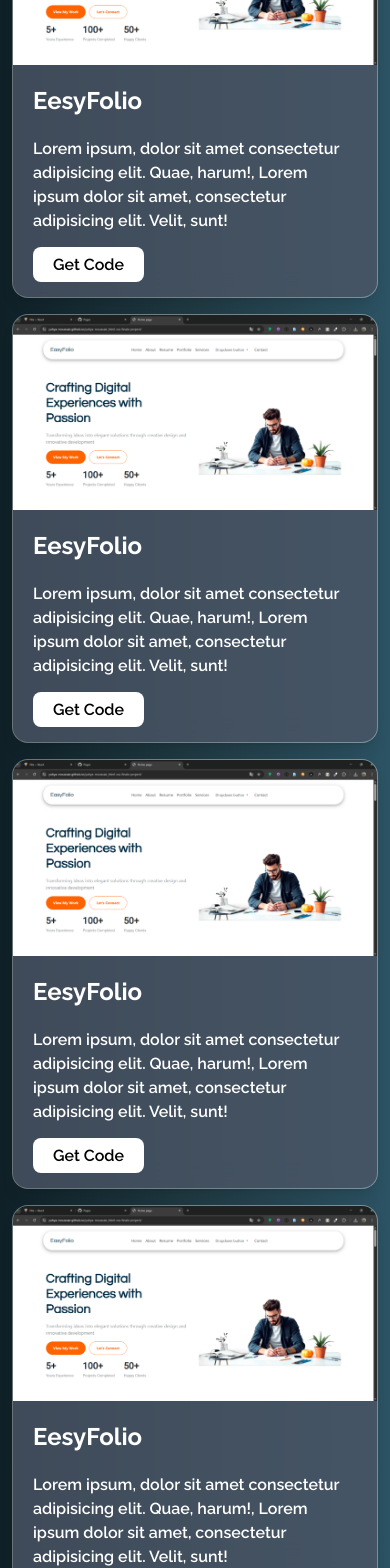
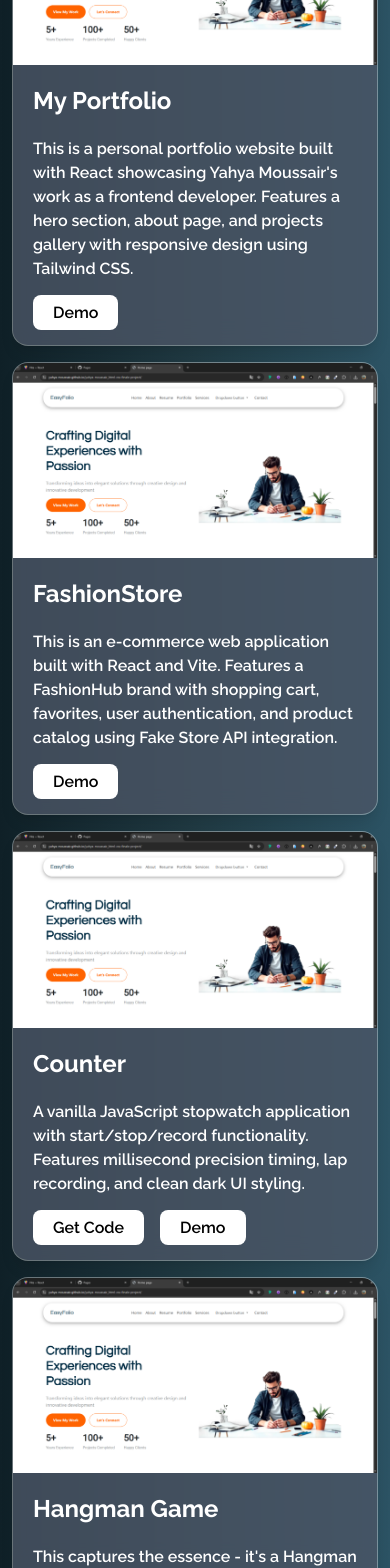
Before and after one commit to yahya-moussair/portfolio, a React (Vite) app: page / in a window 390 px wide. Shown: the part 2091-3659 px from the top of the page. Built offline with nearby package versions, Linux system fonts and the light colour scheme; no server answers; a web font is replaced by a local one.

Commit message:
complete projects section , version desktop and mobile

```diff
--- a/src/components/home/project.jsx
+++ b/src/components/home/project.jsx
@@ -1,164 +1,52 @@
 import React from "react";
 import images from "../../constants/images";
+import { useAppContext } from "../../context";
 
 const Project = () => {
+  const { project } = useAppContext();
   return (
     <>
       <div className='flex flex-col gap-y-15 py-9 lg:px-10 px-3 text-center lg:py-10 z-10 w-full"'>
         <h1 className="text-[3rem] font-bold">Projects</h1>
         <div className="grid lg:grid-cols-3 md:grid-cols-2 grid-cols-1 gap-x-4 gap-y-4 place-items-center">
-          <div className="group overflow-hidden relative cursor-pointer gap-y-5 w-fit h-fit  bg-white/30 backdrop-blur-md border rounded-2xl border-white/10 shadow-lg">
-            <img src={images.easy} alt="" className="lg:rounded-xl rounded-t-xl" />
+          {project?.map((e, index) => (
             <div
-              className="lg:group-hover:bottom-0 flex flex-col lg:gap-y-10 gap-y-5 px-5 py-5 items-start bg-gray-700/70 w-full h-full lg:absolute lg:bottom-[-200%] lg:transition-all lg:duration-300"
+              key={index}
+              className="group overflow-hidden relative cursor-pointer gap-y-5 w-fit h-fit  bg-white/30 backdrop-blur-md border rounded-2xl border-white/10 shadow-lg"
             >
-              <h1 className="text-2xl font-bold">EesyFolio </h1>
-              <p className="text-start font-semibold" >
-                Lorem ipsum, dolor sit amet consectetur adipisicing elit. Quae,
-                harum!, Lorem ipsum dolor sit amet, consectetur adipisicing
-                elit. Velit, sunt!
+              <img
+                src={images.easy}
+                alt=""
+                className="lg:rounded-xl rounded-t-xl"
+              />
+              <div className="lg:group-hover:bottom-0 flex flex-col lg:gap-y-7 justify-center gap-y-5 px-5 py-5 items-start bg-gray-700/70 w-full h-full lg:absolute lg:bottom-[-200%] lg:transition-all lg:duration-300">
+                <h1 className="text-2xl font-bold">{e.projectName}</h1>
+                <p className="text-start font-semibold">
+                  {e.description}
                 </p>
+                <div className={`${'repoLink' in e ? "flex gap-x-4" : ""}`}>
                   <button>
                     <a
-                  href="https://github.com/yahya-moussair/yahya-moussair_html-css-finale-project"
-                  target="_blank" className="bg-white px-5 py-2 text-black font-semibold rounded-lg lg:hover:bg-black lg:hover:text-white lg:transition-all lg:duration-300"
-                >Get Code</a>
+                      href={e.repoLink}
+                      target="_blank"
+                      className={`${'repoLink' in e ==false && "hidden"} bg-white px-5 py-2 text-black font-semibold rounded-lg lg:hover:bg-black lg:hover:text-white lg:transition-all lg:duration-300`}
+                    >
+                      Get Code
+                    </a>
+                  </button>
+                  <button>
+                    <a
+                      href={e.demoLink}
+                      target="_blank"
+                      className="bg-white px-5 py-2 text-black font-semibold rounded-lg lg:hover:bg-black lg:hover:text-white lg:transition-all lg:duration-300"
+                    >
+                      Demo
+                    </a>
                   </button>
                 </div>
               </div>
-          <div className="group overflow-hidden relative cursor-pointer gap-y-5 w-fit h-fit  bg-white/30 backdrop-blur-md border rounded-2xl border-white/10 shadow-lg">
-            <img src={images.easy} alt="" className="lg:rounded-xl rounded-t-xl" />
-            <div
-              className="lg:group-hover:bottom-0 flex flex-col lg:gap-y-10 gap-y-5 px-5 py-5 items-start bg-gray-700/70 w-full h-full lg:absolute lg:bottom-[-200%] lg:transition-all lg:duration-300"
-            >
-              <h1 className="text-2xl font-bold">EesyFolio </h1>
-              <p className="text-start font-semibold" >
-                Lorem ipsum, dolor sit amet consectetur adipisicing elit. Quae,
-                harum!, Lorem ipsum dolor sit amet, consectetur adipisicing
-                elit. Velit, sunt!
-              </p>
-              <button>
-                <a
-                  href="https://github.com/yahya-moussair/yahya-moussair_html-css-finale-project"
-                  target="_blank" className="bg-white px-5 py-2 text-black font-semibold rounded-lg lg:hover:bg-black lg:hover:text-white lg:transition-all lg:duration-300"
-                >Get Code</a>
-              </button>
             </div>
-          </div>
-          <div className="group overflow-hidden relative cursor-pointer gap-y-5 w-fit h-fit  bg-white/30 backdrop-blur-md border rounded-2xl border-white/10 shadow-lg">
-            <img src={images.easy} alt="" className="lg:rounded-xl rounded-t-xl" />
-            <div
-              className="lg:group-hover:bottom-0 flex flex-col lg:gap-y-10 gap-y-5 px-5 py-5 items-start bg-gray-700/70 w-full h-full lg:absolute lg:bottom-[-200%] lg:transition-all lg:duration-300"
-            >
-              <h1 className="text-2xl font-bold">EesyFolio </h1>
-              <p className="text-start font-semibold" >
-                Lorem ipsum, dolor sit amet consectetur adipisicing elit. Quae,
-                harum!, Lorem ipsum dolor sit amet, consectetur adipisicing
-                elit. Velit, sunt!
-              </p>
-              <button>
-                <a
-                  href="https://github.com/yahya-moussair/yahya-moussair_html-css-finale-project"
-                  target="_blank" className="bg-white px-5 py-2 text-black font-semibold rounded-lg lg:hover:bg-black lg:hover:text-white lg:transition-all lg:duration-300"
-                >Get Code</a>
-              </button>
-            </div>
-          </div>
-          <div className="group overflow-hidden relative cursor-pointer gap-y-5 w-fit h-fit  bg-white/30 backdrop-blur-md border rounded-2xl border-white/10 shadow-lg">
-            <img src={images.easy} alt="" className="lg:rounded-xl rounded-t-xl" />
-            <div
-              className="lg:group-hover:bottom-0 flex flex-col lg:gap-y-10 gap-y-5 px-5 py-5 items-start bg-gray-700/70 w-full h-full lg:absolute lg:bottom-[-200%] lg:transition-all lg:duration-300"
-            >
-              <h1 className="text-2xl font-bold">EesyFolio </h1>
-              <p className="text-start font-semibold" >
-                Lorem ipsum, dolor sit amet consectetur adipisicing elit. Quae,
-                harum!, Lorem ipsum dolor sit amet, consectetur adipisicing
-                elit. Velit, sunt!
-              </p>
-              <button>
-                <a
-                  href="https://github.com/yahya-moussair/yahya-moussair_html-css-finale-project"
-                  target="_blank" className="bg-white px-5 py-2 text-black font-semibold rounded-lg lg:hover:bg-black lg:hover:text-white lg:transition-all lg:duration-300"
-                >Get Code</a>
-              </button>
-            </div>
-          </div>
-          <div className="group overflow-hidden relative cursor-pointer gap-y-5 w-fit h-fit  bg-white/30 backdrop-blur-md border rounded-2xl border-white/10 shadow-lg">
-            <img src={images.easy} alt="" className="lg:rounded-xl rounded-t-xl" />
-            <div
-              className="lg:group-hover:bottom-0 flex flex-col lg:gap-y-10 gap-y-5 px-5 py-5 items-start bg-gray-700/70 w-full h-full lg:absolute lg:bottom-[-200%] lg:transition-all lg:duration-300"
-            >
-              <h1 className="text-2xl font-bold">EesyFolio </h1>
-              <p className="text-start font-semibold" >
-                Lorem ipsum, dolor sit amet consectetur adipisicing elit. Quae,
-                harum!, Lorem ipsum dolor sit amet, consectetur adipisicing
-                elit. Velit, sunt!
-              </p>
-              <button>
-                <a
-                  href="https://github.com/yahya-moussair/yahya-moussair_html-css-finale-project"
-                  target="_blank" className="bg-white px-5 py-2 text-black font-semibold rounded-lg lg:hover:bg-black lg:hover:text-white lg:transition-all lg:duration-300"
-                >Get Code</a>
-              </button>
-            </div>
-          </div>
-          <div className="group overflow-hidden relative cursor-pointer gap-y-5 w-fit h-fit  bg-white/30 backdrop-blur-md border rounded-2xl border-white/10 shadow-lg">
-            <img src={images.easy} alt="" className="lg:rounded-xl rounded-t-xl" />
-            <div
-              className="lg:group-hover:bottom-0 flex flex-col lg:gap-y-10 gap-y-5 px-5 py-5 items-start bg-gray-700/70 w-full h-full lg:absolute lg:bottom-[-200%] lg:transition-all lg:duration-300"
-            >
-              <h1 className="text-2xl font-bold">EesyFolio </h1>
-              <p className="text-start font-semibold" >
-                Lorem ipsum, dolor sit amet consectetur adipisicing elit. Quae,
-                harum!, Lorem ipsum dolor sit amet, consectetur adipisicing
-                elit. Velit, sunt!
-              </p>
-              <button>
-                <a
-                  href="https://github.com/yahya-moussair/yahya-moussair_html-css-finale-project"
-                  target="_blank" className="bg-white px-5 py-2 text-black font-semibold rounded-lg lg:hover:bg-black lg:hover:text-white lg:transition-all lg:duration-300"
-                >Get Code</a>
-              </button>
-            </div>
-          </div>
-          <div className="group overflow-hidden relative cursor-pointer gap-y-5 w-fit h-fit  bg-white/30 backdrop-blur-md border rounded-2xl border-white/10 shadow-lg">
-            <img src={images.easy} alt="" className="lg:rounded-xl rounded-t-xl" />
-            <div
-              className="lg:group-hover:bottom-0 flex flex-col lg:gap-y-10 gap-y-5 px-5 py-5 items-start bg-gray-700/70 w-full h-full lg:absolute lg:bottom-[-200%] lg:transition-all lg:duration-300"
-            >
-              <h1 className="text-2xl font-bold">EesyFolio </h1>
-              <p className="text-start font-semibold" >
-                Lorem ipsum, dolor sit amet consectetur adipisicing elit. Quae,
-                harum!, Lorem ipsum dolor sit amet, consectetur adipisicing
-                elit. Velit, sunt!
-              </p>
-              <button>
-                <a
-                  href="https://github.com/yahya-moussair/yahya-moussair_html-css-finale-project"
-                  target="_blank" className="bg-white px-5 py-2 text-black font-semibold rounded-lg lg:hover:bg-black lg:hover:text-white lg:transition-all lg:duration-300"
-                >Get Code</a>
-              </button>
-            </div>
-          </div>
-          <div className="group overflow-hidden relative cursor-pointer gap-y-5 w-fit h-fit  bg-white/30 backdrop-blur-md border rounded-2xl border-white/10 shadow-lg">
-            <img src={images.easy} alt="" className="lg:rounded-xl rounded-t-xl" />
-            <div
-              className="lg:group-hover:bottom-0 flex flex-col lg:gap-y-10 gap-y-5 px-5 py-5 items-start bg-gray-700/70 w-full h-full lg:absolute lg:bottom-[-200%] lg:transition-all lg:duration-300"
-            >
-              <h1 className="text-2xl font-bold">EesyFolio </h1>
-              <p className="text-start font-semibold" >
-                Lorem ipsum, dolor sit amet consectetur adipisicing elit. Quae,
-                harum!, Lorem ipsum dolor sit amet, consectetur adipisicing
-                elit. Velit, sunt!
-              </p>
-              <button>
-                <a
-                  href="https://github.com/yahya-moussair/yahya-moussair_html-css-finale-project"
-                  target="_blank" className="bg-white px-5 py-2 text-black font-semibold rounded-lg lg:hover:bg-black lg:hover:text-white lg:transition-all lg:duration-300"
-                >Get Code</a>
-              </button>
-            </div>
-          </div>
+          ))}
         </div>
       </div>
     </>
--- a/src/context/index.jsx
+++ b/src/context/index.jsx
@@ -1,26 +1,14 @@
-import axios from "axios";
-import React, { createContext, useContext, useEffect, useState } from "react";
+import React, { createContext, useContext, useState } from "react";
+import projects from "../json/projects.json"
 
 const MyContext = createContext();
 
 const MyProvider = ({ children }) => {
-    const [products, setProducts] = useState();
-
-    useEffect(() => {
-        const getProducts = async () => {
-            try {
-                const response = await axios.get('https://fakestoreapi.com/products');
-                const data = response.data;
-                setProducts(data);
-            } catch (error) {
-                console.error('Error fetching products:', error);
-            }
-        };
-        getProducts();
-    }, []);
+    const [project , setProjet] = useState(projects)
 
     const data = {
-        products,
+        project,
+        setProjet
     };
 
     return (
--- /dev/null
+++ b/src/json/projects.json
@@ -0,0 +1,24 @@
+[
+  {
+    "projectName": "My Portfolio",
+    "description": "This is a personal portfolio website built with React showcasing Yahya Moussair's work as a frontend developer. Features a hero section, about page, and projects gallery with responsive design using Tailwind CSS.",
+    "demoLink": "https://portfolio-151c.vercel.app/"
+  },
+  {
+    "projectName": "FashionStore",
+    "description": "This is an e-commerce web application built with React and Vite. Features a FashionHub brand with shopping cart, favorites, user authentication, and product catalog using Fake Store API integration.",
+    "demoLink": "#"
+  },
+  {
+    "projectName": "Counter",
+    "description": "A vanilla JavaScript stopwatch application with start/stop/record functionality. Features millisecond precision timing, lap recording, and clean dark UI styling.",
+    "repoLink": "https://github.com/yahya-moussair/counter",
+    "demoLink": "#"
+  },
+  {
+    "projectName": "Hangman Game ",
+    "description": "This captures the essence - it's a Hangman game built with JavaScript. The project is a classic word-guessing game with a clean interface, visual hangman progression, hints, and an on-screen keyboard.",
+    "repoLink": "https://github.com/yahya-moussair/hangman-game",
+    "demoLink": "#"
+  }
+]
```
Lines whose indentation alone changed are shown as unchanged.
